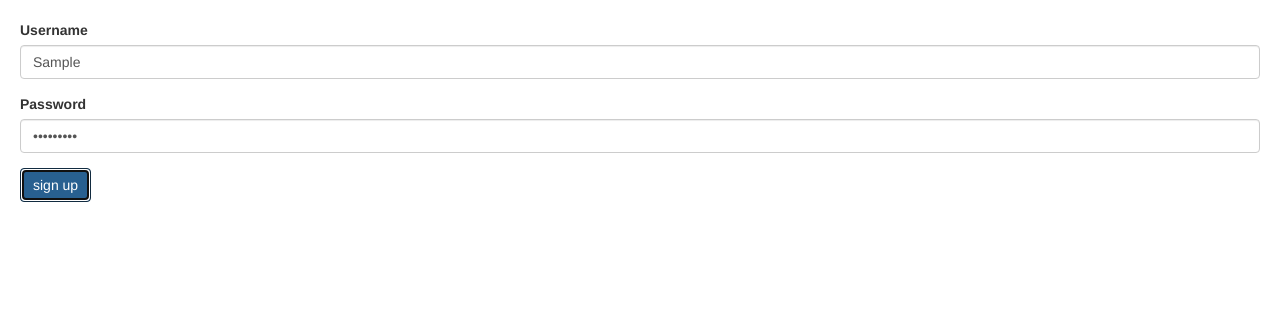
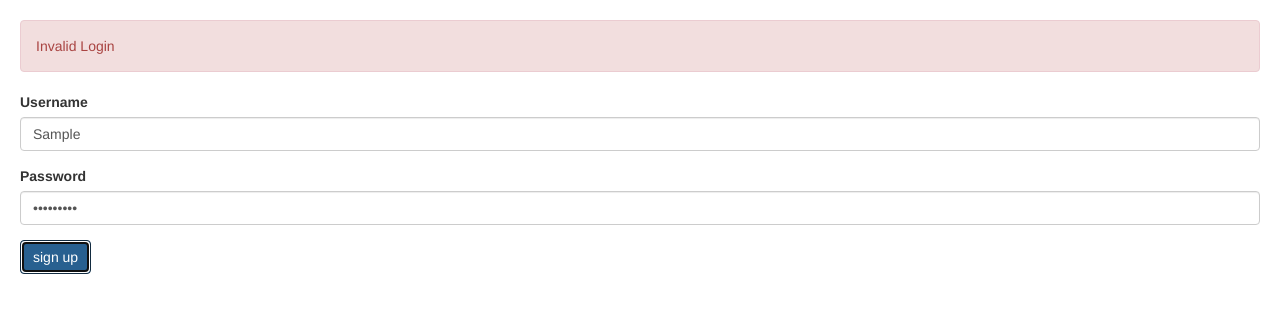
Before and after one commit to mohamedmonirshabana/angularProject, an Angular app: page / in a window 1280 px wide. Both pictures are taken after typing "Sample", "Sample123" into the empty fields and a click on the button "sign up". Shown: the top 312 px of the page. Built offline with nearby package versions, Linux system fonts and the light colour scheme.

Commit message:
Add form Error invalid Login

```diff
--- a/src/app/signuo-form/signuo-form.component.html
+++ b/src/app/signuo-form/signuo-form.component.html
@@ -1,4 +1,5 @@
-<form [formGroup]="form">
+<form [formGroup]="form" (ngSubmit)="login()">
+    <div *ngIf="form?.errors" class="alert alert-danger">Invalid Login</div>
     <div class="form-group">
         <label for="username">Username</label>
         <input
--- a/src/app/signuo-form/signuo-form.component.ts
+++ b/src/app/signuo-form/signuo-form.component.ts
@@ -20,4 +20,10 @@ export class SignuoFormComponent {
   get username() {
     return this.form.get('username');
   }
+
+  login() {
+    this.form.setErrors({
+      invalidLogin:true
+    });
+  }
 }
```
